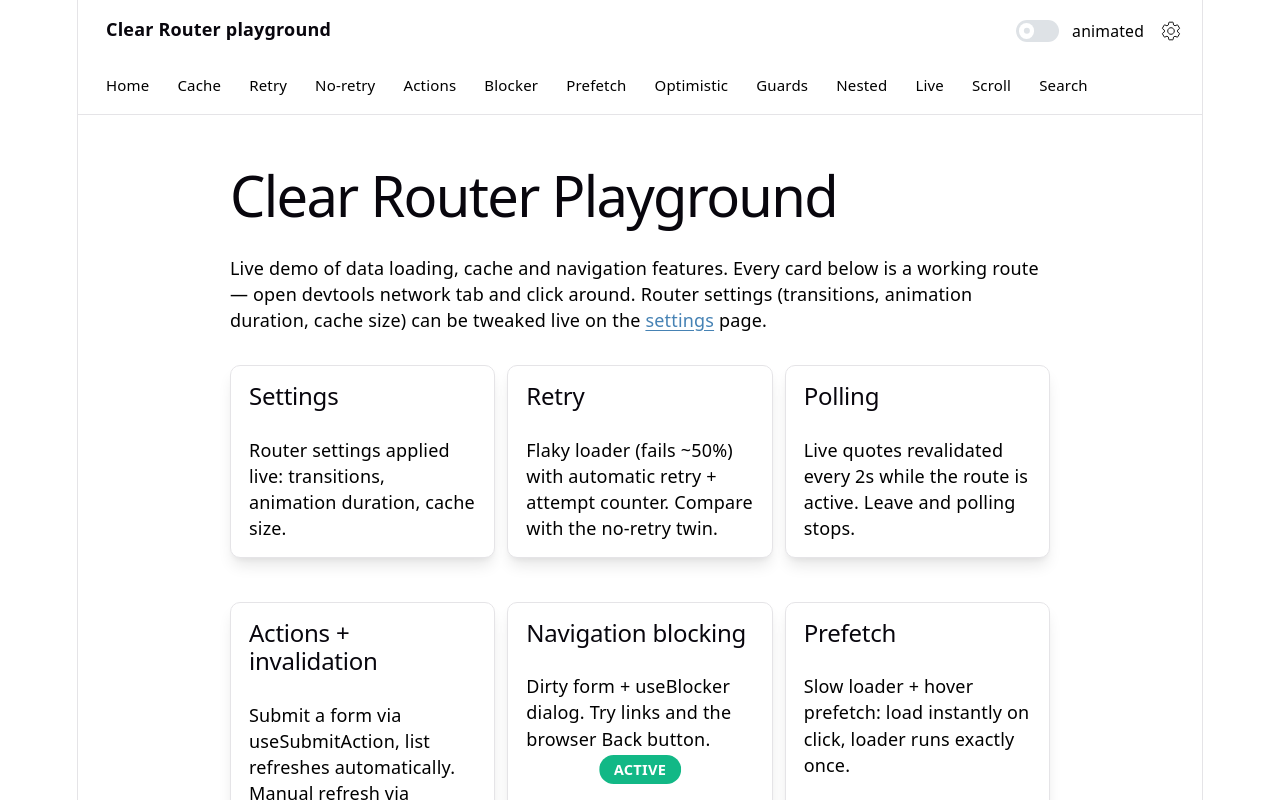
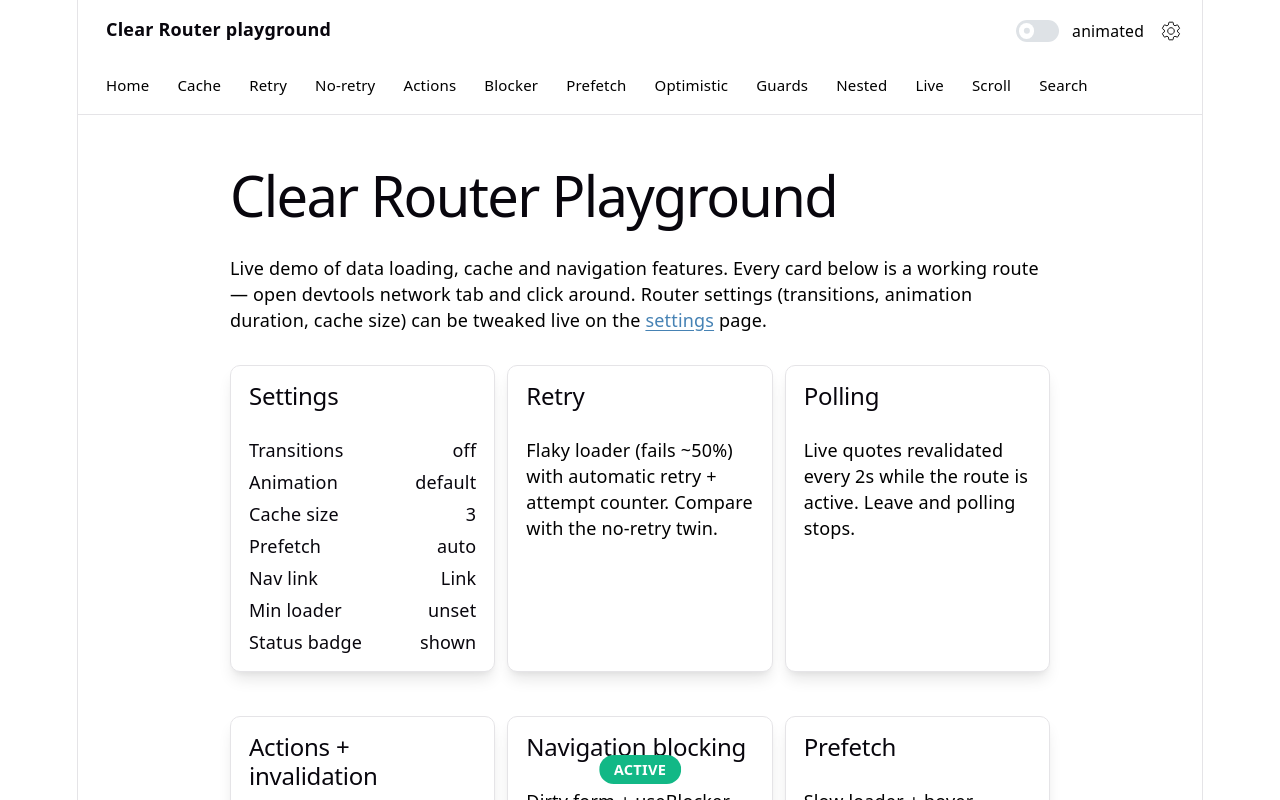
Before and after one commit to AndrewBubnov/clear-react-router, a React (Vite) app: page / in a window 1280 px wide. Shown: the top 800 px of the page. Built offline with nearby package versions, Linux system fonts and the light colour scheme.

Commit message:
Add settings list

```diff
--- a/src/playground/PlaygroundHome.tsx
+++ b/src/playground/PlaygroundHome.tsx
@@ -1,4 +1,36 @@
+import { Fragment } from 'react';
 import { Link } from '../clear-router';
+import { usePlaygroundSettings } from './usePlaygroundSettings';
+import type { NavLinkAs } from './NavLinkAs';
+
+const NAV_LINK_LABELS: Record<NavLinkAs, string> = {
+	link: 'Link',
+	mui: 'MUI',
+	mantine: 'Mantine',
+};
+
+const SettingsSummary = () => {
+	const s = usePlaygroundSettings();
+	const rows: [string, string][] = [
+		['Transitions', s.isAnimated ? 'on' : 'off'],
+		['Animation', s.animationDuration ? `${s.animationDuration}ms` : 'default'],
+		['Cache size', String(s.maxCacheSize)],
+		['Prefetch', s.defaultPrefetch],
+		['Nav link', NAV_LINK_LABELS[s.navLinkAs]],
+		['Min loader', s.minLoaderDuration ? `${s.minLoaderDuration}ms` : 'unset'],
+		['Status badge', s.showStatusBadge ? 'shown' : 'hidden'],
+	];
+	return (
+		<dl className="pg-settings-grid">
+			{rows.map(([label, value]) => (
+				<Fragment key={label}>
+					<dt>{label}</dt>
+					<dd>{value}</dd>
+				</Fragment>
+			))}
+		</dl>
+	);
+};
 
 const demos = [
 	{
@@ -90,7 +122,7 @@ export const PlaygroundHome = () => {
 					<Link key={d.to} to={d.to} className="pg-card-link">
 						<div className="pg-card pg-card-home">
 							<h2>{d.title}</h2>
-						<p>{d.text}</p>
+							{d.to === '/playground/settings' ? <SettingsSummary /> : <p>{d.text}</p>}
 						</div>
 					</Link>
 				))}
--- a/src/playground/playground.css
+++ b/src/playground/playground.css
@@ -59,6 +59,19 @@
 
 .pg-card-short {
 	min-height: 85px;
+}
+
+.pg-settings-grid {
+	display: grid;
+	grid-template-columns: auto 1fr;
+	gap: 6px 12px;
+	margin: 0;
+	color: var(--text-h);
+}
+
+.pg-settings-grid dd {
+	margin: 0;
+	text-align: right;
 }
 
 .pg-hint {
```
Lines whose indentation alone changed are shown as unchanged.
